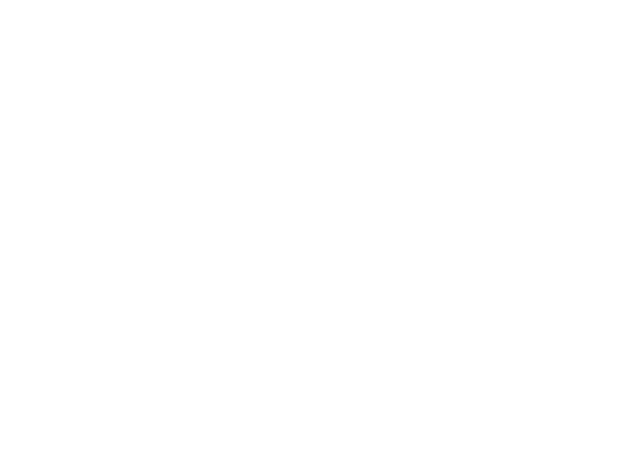
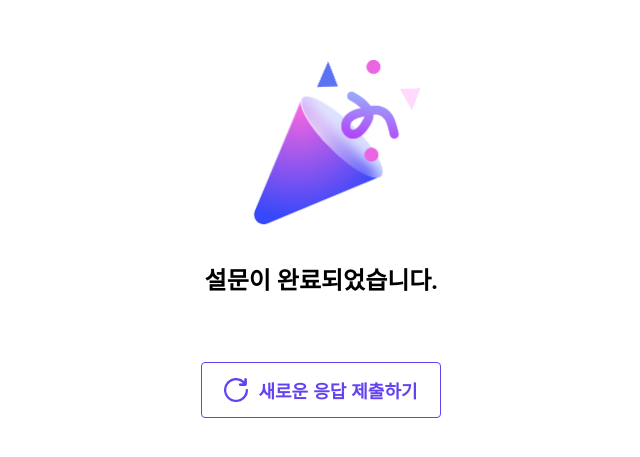
Before and after one commit to hyesom2/survey-pie, a React (Create React App) app in the folder survey-pie/: page /done/1 in a window 1280 px wide. Before the commit this address had no page. Shown: the part 169-626 px from the top of the page, without its empty margins (319-959 px from the left). Built offline with nearby package versions, Linux system fonts and the light colour scheme; the HTML template or start-up script is replaced by a standard one.

Commit message:
✨ Implement answer completion page - Chapter14-1. 응답 완료 페이지 구현

```diff
--- a/survey-pie/src/App.js
+++ b/survey-pie/src/App.js
@@ -12,7 +12,7 @@ export default function App() {
           <Route path="/survey/:surveyId" element={<SurveyPage />}>
             <Route path=":step" element={<SurveyPage />} />
           </Route>
-          <Route path="/done" element={<CompletionPage />} />
+          <Route path="/done/:surveyId" element={<CompletionPage />} />
         </Routes>
       </BoxWrapper>
     </AppWrapper>
--- a/survey-pie/src/components/ActionButtons/index.js
+++ b/survey-pie/src/components/ActionButtons/index.js
@@ -1,3 +1,4 @@
+import { useState } from 'react';
 import { useNavigate } from 'react-router-dom';
 import { useRecoilValue } from 'recoil';
 import styled from 'styled-components';
@@ -16,6 +17,7 @@ export default function ActionButtons() {
   const questionsLength = useRecoilValue(questionsLengthState);
   const answers = useAnswers();
   const isLastStep = questionsLength - 1 === step;
+  const [success, setSuccess] = useState(false);
 
   return (
     <ButtonWrapper>
@@ -34,11 +36,20 @@ export default function ActionButtons() {
           type="PRIMARY"
           onClick={() => {
             // 제출을 눌렀을 때 postAnswers
-            postAnswers(surveyId, answers);
-            navigate('/done');
+            setSuccess(true);
+            postAnswers(surveyId, answers)
+              .then(() => {
+                navigate(`/done/${surveyId}`);
+              })
+              .catch((error) => {
+                console.log(error.response);
+                alert('오류가 발생했습니다.');
+                setSuccess(false);
+              });
           }}
+          disabled={success}
         >
-          제출
+          {success ? '제출 중 입니다...' : '제출'}
         </Button>
       ) : (
         <Button
--- a/survey-pie/src/pages/CompletionPage/index.js
+++ b/survey-pie/src/pages/CompletionPage/index.js
@@ -1,14 +1,71 @@
+import { useNavigate } from 'react-router-dom';
 import styled from 'styled-components';
 
+import congrats from '../../assets/congrats.png';
+import reload from '../../assets/reload.png';
 import Button from '../../components/Button/Button';
+import useSurveyId from '../../hooks/useSurveyId';
 
 export default function CompletionPage() {
+  const surveyId = useSurveyId();
+  const navigate = useNavigate();
+
   return (
     <CompletionPageWrapper>
-      <h1>설문이 완료되었습니다.</h1>
-      <Button type="TERTIARY">새로운 응답 제출하기</Button>
+      <CongratsImg src={congrats} alt="" />
+      <Title>설문이 완료되었습니다.</Title>
+      <ReloadButton
+        type="TERTIARY"
+        onClick={() => {
+          navigate(`/survey/${surveyId}/0`);
+        }}
+      >
+        <img src={reload} alt="" />
+        새로운 응답 제출하기
+      </ReloadButton>
     </CompletionPageWrapper>
   );
 }
 
-const CompletionPageWrapper = styled.div``;
+const ReloadButton = styled(Button)`
+  position: absolute;
+  bottom: 48px;
+  width: 240px;
+  height: 56px;
+  white-space: nowrap;
+
+  img {
+    width: 24px;
+    height: 24px;
+    margin-right: 10px;
+  }
+`;
+
+const CongratsImg = styled.img`
+  display: block;
+  width: 209px;
+  height: 204px;
+`;
+
+const Title = styled.h1`
+  font-size: 24px;
+  font-weight: 700;
+  color: #000;
+`;
+
+const CompletionPageWrapper = styled.div`
+  position: relative;
+  display: flex;
+  flex-direction: column;
+  justify-content: flex-start;
+  align-items: center;
+  width: 100%;
+  padding: 60px 0 48px 0;
+
+  .congrats {
+    display: block;
+    width: 209px;
+    height: 204px;
+    margin-bottom: 16px;
+  }
+`;
--- a/survey-pie/src/services/postAnswers.js
+++ b/survey-pie/src/services/postAnswers.js
@@ -5,7 +5,8 @@ function postAnswers(surveyId, data) {
   // axios.post('주소', { surveyId: 1, data: [] }); // 2. surveyId와 data를 받는데 postAnswers 인자로 받아준다.
   // axios.post('https://localhost3001/answers', { surveyId, data });
   // 주소 자리에 localhost주소를 쓸 때 마다 API를 여러번 쓸 때 마다 매번 넣어주지가 너무 번거롭다. → 1. 변수로 import해서 따로 뺀다. 2. axios에서 제공해주는 default방식
-  mainAPI.post('/answers', { surveyId, data });
+  return mainAPI.post('/answers', { surveyId, data });
+  // promise 객체를 return한다.
 }
 
 export default postAnswers;
```
Also changed, not shown: survey-pie/src/assets/congrats.png (added), survey-pie/src/assets/reload.png (added).
